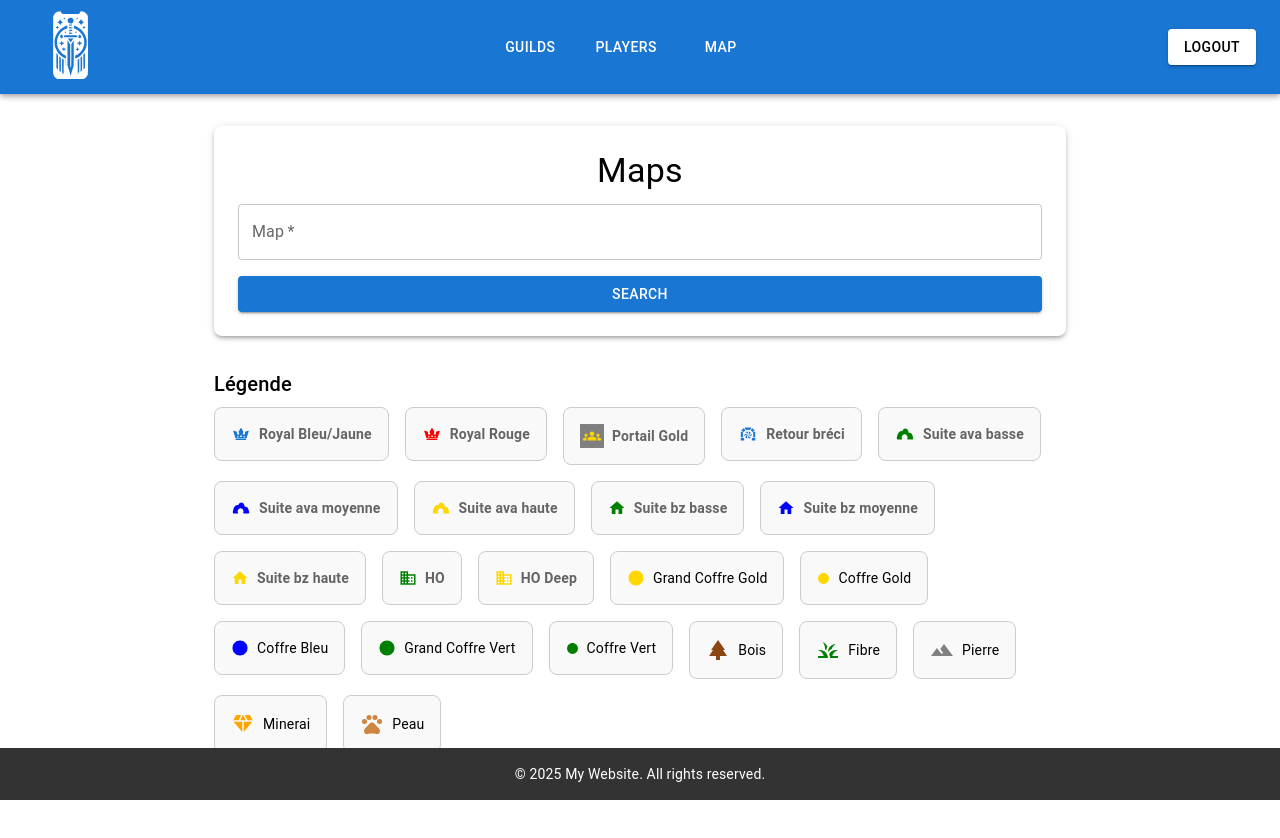
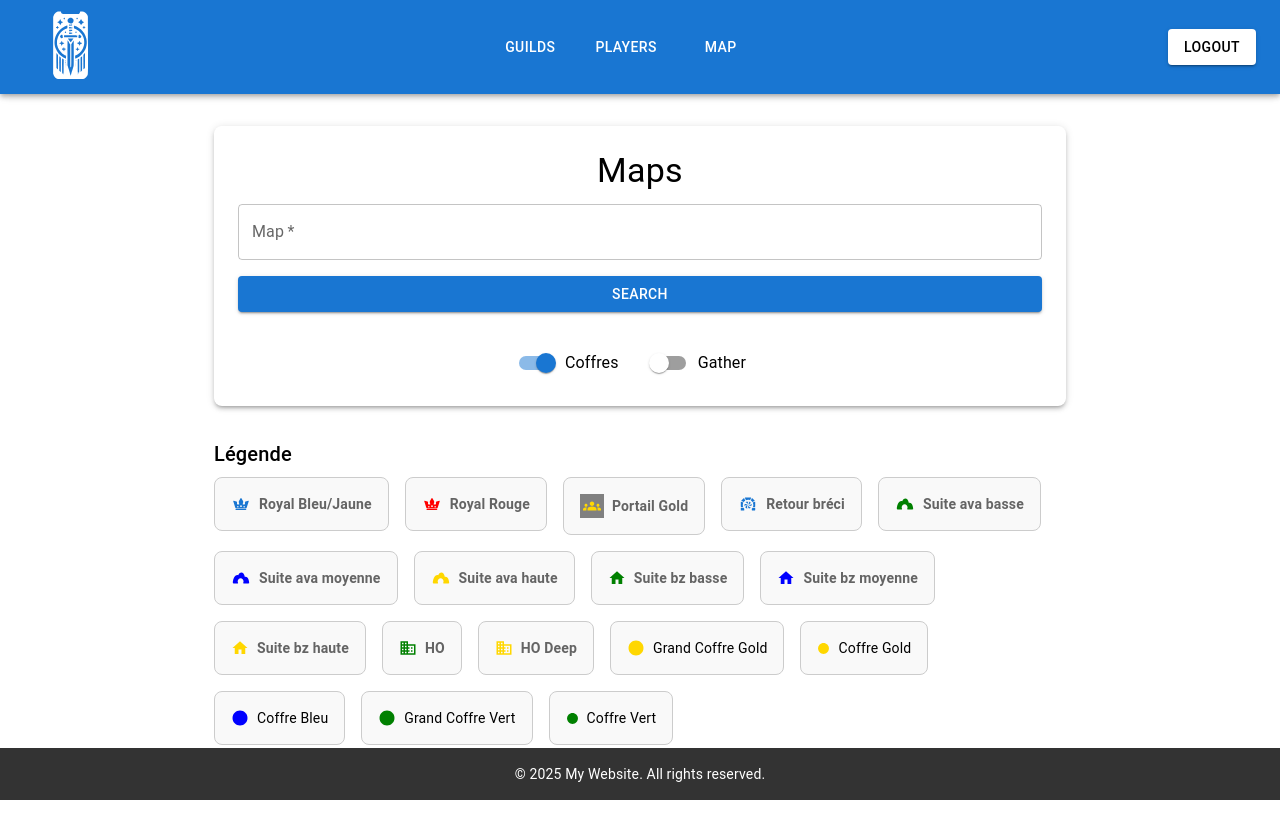
Before and after one commit to Perfweb-net/albion-helper, a React (Create React App) app in the folder front/: page /map in a window 1280 px wide. Shown: the top 838 px of the page. Built offline with nearby package versions, Linux system fonts and the light colour scheme; sample sign-in values are in the browser's storage.

Commit message:
build -4

```diff
--- a/front/src/pages/Map.jsx
+++ b/front/src/pages/Map.jsx
@@ -17,6 +17,8 @@ import {
     Box,
     Button,
     Container, Grid2,
+    FormControlLabel,
+    Switch,
     TextField,
     Typography
 } from "@mui/material";
@@ -27,6 +29,8 @@ const Map = () => {
     const [mapsFitered, setMapsFitered] = useState([]);
     const [search, setSearch] = useState('');
     const [baseSearch, setBaseSearch] = useState('');
+    const [showChestInfo, setShowChestInfo] = useState(true);
+    const [showGatherInfo, setShowGatherInfo] = useState(false);
 
     const handleSubmit = useCallback(async () => {
         if (baseSearch.length === 3) {
@@ -182,6 +186,28 @@ const Map = () => {
                                 Search
                             </Button>
                         </Grid2>
+                        <Grid2 size={12} sx={{ display: 'flex', justifyContent: 'center', gap: 2, mt: 2 }}>
+                            <FormControlLabel
+                                control={
+                                    <Switch
+                                        checked={showChestInfo}
+                                        onChange={(e) => setShowChestInfo(e.target.checked)}
+                                        name="showChestInfo"
+                                    />
+                                }
+                                label="Coffres"
+                            />
+                            <FormControlLabel
+                                control={
+                                    <Switch
+                                        checked={showGatherInfo}
+                                        onChange={(e) => setShowGatherInfo(e.target.checked)}
+                                        name="showGatherInfo"
+                                    />
+                                }
+                                label="Gather"
+                            />
+                        </Grid2>
                     </Grid2>
 
                     {mapsFitered.length > 0 && (
@@ -214,18 +240,24 @@ const Map = () => {
                                         let resourceType = null;
                                         let mobType = null;
 
-                                        if (mob.name.toLowerCase().includes('giant')) {
+                                        if ((mob.name.toLowerCase().includes('giant') || mob.name.toLowerCase().includes('guardian') || mob.name.toLowerCase().includes('BASILISK'))) {
                                             mobType = 'giant';
-                                        } else if (mob.name.toLowerCase().includes('elite')) {
+                                        } else if (mob.name.toLowerCase().includes('elite') ||  mob.name.toLowerCase().includes('veteran')) {
                                             mobType = 'elite';
                                         }
 
                                         if (mobType) {
-                                            if (mob.name.includes('WOOD')) resourceType = 'WOOD';
-                                            else if (mob.name.includes('FIBER')) resourceType = 'FIBER';
-                                            else if (mob.name.includes('ROCK')) resourceType = 'ROCK';
-                                            else if (mob.name.includes('ORE')) resourceType = 'ORE';
-                                            else if (mob.name.includes('HIDE')) resourceType = 'HIDE';
+                                            if (mob.name.includes('WOOD') || mob.name.includes('ENT')) {
+                                                resourceType = 'WOOD';
+                                            } else if (mob.name.includes('FIBER') || mob.name.includes('DRYAD')) {
+                                                resourceType = 'FIBER';
+                                            } else if (mob.name.includes('ROCK') || mob.name.includes('ROCKGIANT')) {
+                                                resourceType = 'ROCK';
+                                            } else if (mob.name.includes('ORE') || mob.name.includes('OREGIANT')) {
+                                                resourceType = 'ORE';
+                                            } else if (mob.name.includes('HIDE') || mob.name.includes('BASILISK')) {
+                                                resourceType = 'HIDE';
+                                            }
                                         }
 
                                         if (resourceType && mobType) {
@@ -273,6 +305,7 @@ const Map = () => {
                                                 </Box>
 
                                                 {/* Affichage des coffres */}
+                                                {showChestInfo && Object.keys(chestCounts).length > 0 && (
                                                     <Box sx={{
                                                         mt: 1,
                                                         display: "flex",
@@ -294,9 +327,10 @@ const Map = () => {
                                                             </Box>
                                                         ))}
                                                     </Box>
+                                                )}
 
                                                 {/* Affichage des mobs géants/élites de ressource */}
-                                                {mobResourceEntries.length > 0 && (
+                                                {showGatherInfo && mobResourceEntries.length > 0 && (
                                                     <Box sx={{
                                                         mt: 1,
                                                         display: "flex",
@@ -339,7 +373,6 @@ const Map = () => {
                     <Typography variant="h6" gutterBottom>
                         Légende
                     </Typography>
-
                     <Grid2 container spacing={2}>
                         {/* Affichage des types de tunnels */}
                         {Object.entries(filteredMapTypes).map(([type, { icon, info }]) => (
@@ -363,7 +396,7 @@ const Map = () => {
                         ))}
 
                         {/* Affichage des types de coffres */}
-                        {Object.entries(filteredChestTypes).map(([type, { color, fontSize, info }]) => (
+                        {showChestInfo && Object.entries(filteredChestTypes).map(([type, { color, fontSize, info }]) => (
                             <Grid2 xs={6} sm={4} md={2} key={type}>
                                 <Box
                                     sx={{
@@ -384,7 +417,7 @@ const Map = () => {
                         ))}
 
                         {/* Affichage des types de ressources */}
-                        {Object.entries(resourceIcons).map(([type, icon]) => (
+                        {showGatherInfo && Object.entries(resourceIcons).map(([type, icon]) => (
                             <Grid2 xs={6} sm={4} md={2} key={type}>
                                 <Box
                                     sx={{
```
Also changed, not shown: 7 other files (tests, documents, lock files or other folders). Lines whose indentation alone changed are shown as unchanged.
